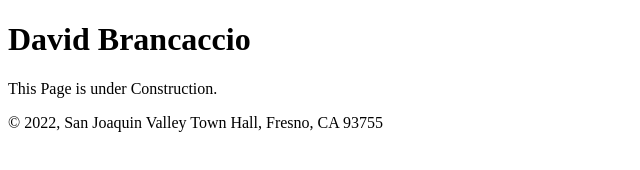
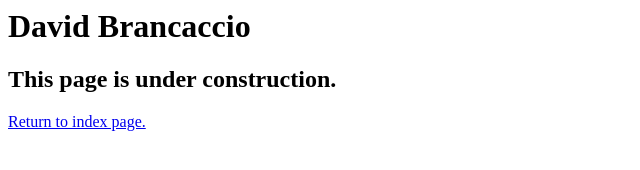
Before and after one commit to tu28421/A05, a plain HTML site: page Speakers/brancaccio.html in a window 1280 px wide. Shown: the whole page, without its empty margins (0-640 px from the left). Drawn offline with Linux system fonts and the light colour scheme.

Commit message:
Update brancaccio.html

```diff
--- a/Speakers/brancaccio.html
+++ b/Speakers/brancaccio.html
@@ -1,20 +1,15 @@
-<!DOCTYPE html>
 <html lang="en">
+
 <head>
-    <meta charset="UTF-8">
-    <meta name="viewport" content="width=device-width, initial-scale=1.0">
-    <title>David Brancaccio - Under Construction</title>
-    <link rel="stylesheet" href="../styles.css">
+	<meta charset="utf-8">
+	<title>San Joaquin Valley Town Hall</title>
+	<link rel="shortcut icon" href="images/favicon.ico">
 </head>
+
 <body>
-    <header>
-        <h1>David Brancaccio</h1>
-    </header>
-    <main>
-        <p>This Page is under Construction.</p>
-    </main>
-    <footer>
-        <p>&copy; 2022, San Joaquin Valley Town Hall, Fresno, CA 93755</p>
-    </footer>
+	<h1>David Brancaccio</h1>
+	<h2>This page is under construction.</h2>
+<p><a href="/A05/index.html">Return to index page.</a></p>
 </body>
+
 </html>
```
